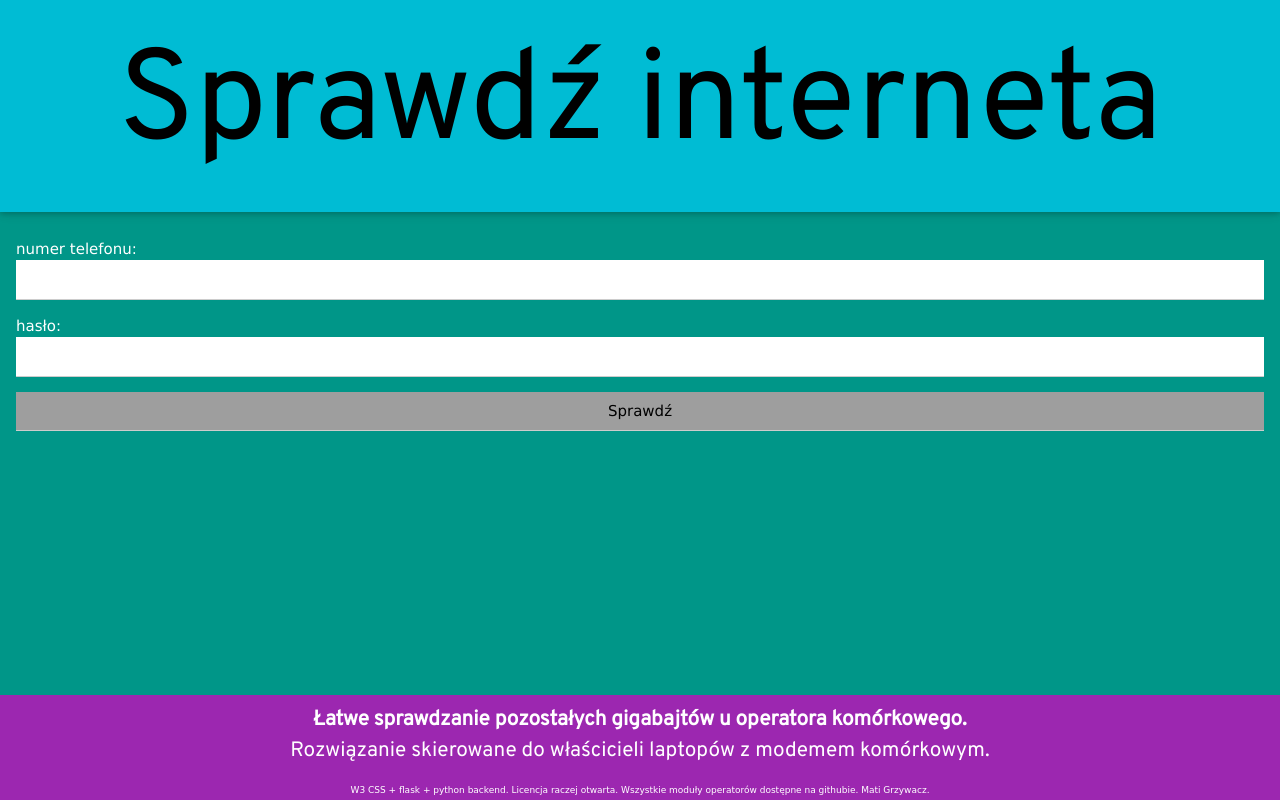
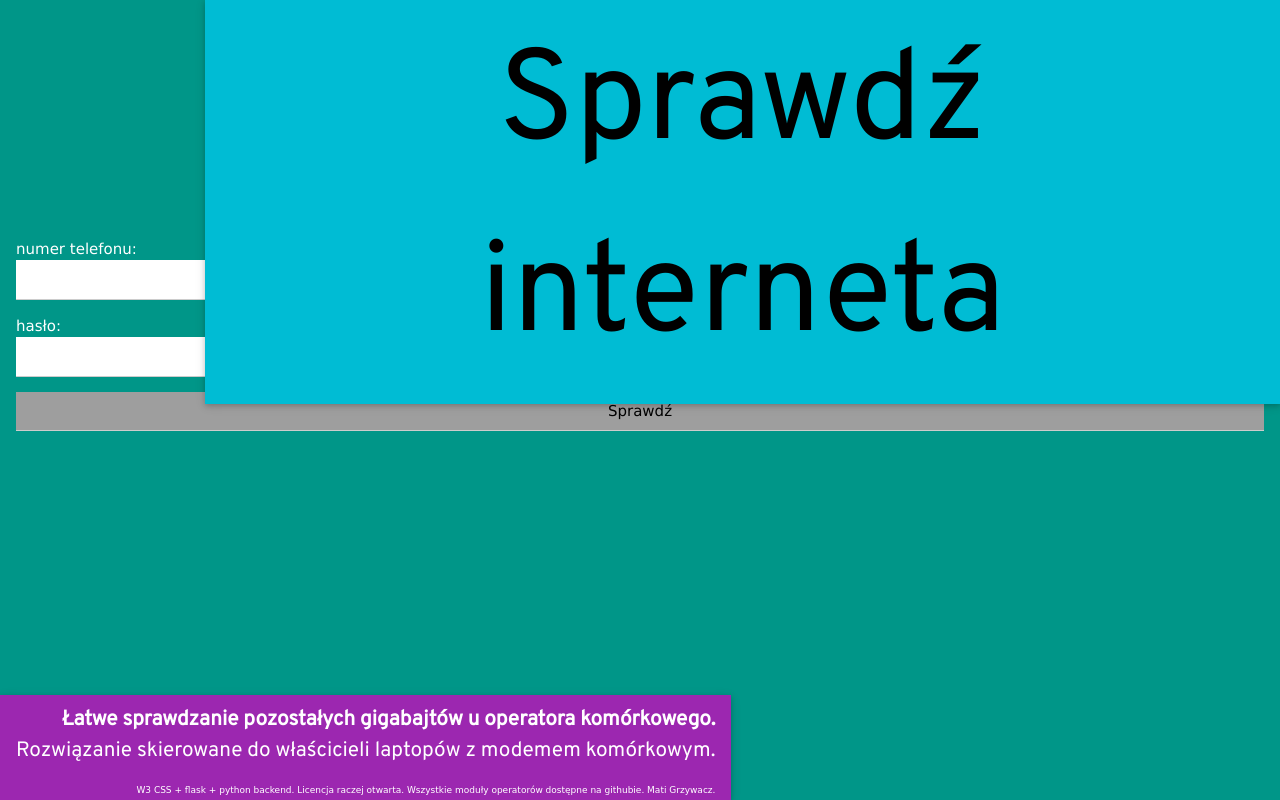
Before and after one commit to amateusz/mobile_data_left, a Flask app: page / in a window 1280 px wide. Run offline with Flask 2, Linux system fonts and the light colour scheme.

Commit message:
yanked layout. not centered

```diff
--- a/templates/layout.html
+++ b/templates/layout.html
@@ -27,8 +27,8 @@
 <body>
 {% block header %}
     <body class="w3-teal">
-    <div class="w3-top w3-mobile" style="margin: 0px">
-        <header class="w3-container w3-card w3-cyan ">
+    <div class="w3-display-topright w3-mobile" style="margin: 0px; width: 84vw">
+        <header class="w3-container w3-card w3-cyan">
             <strong>
                 <h1 class="w3-center" style="font-size:10vw">Sprawdź interneta</h1>
             </strong>
--- a/templates/welcome.html
+++ b/templates/welcome.html
@@ -12,7 +12,7 @@
         </form>
     </div>
 
-    <footer class="w3-container w3-center w3-bottom w3-purple comic-font">
+    <footer class="w3-container w3-card w3-right-align w3-display-bottomleft w3-purple comic-font">
 
         <h4 style="font-size: calc(1vw + 8px)"><strong>Łatwe sprawdzanie pozostałych gigabajtów u operatora
             komórkowego.</strong>
```
